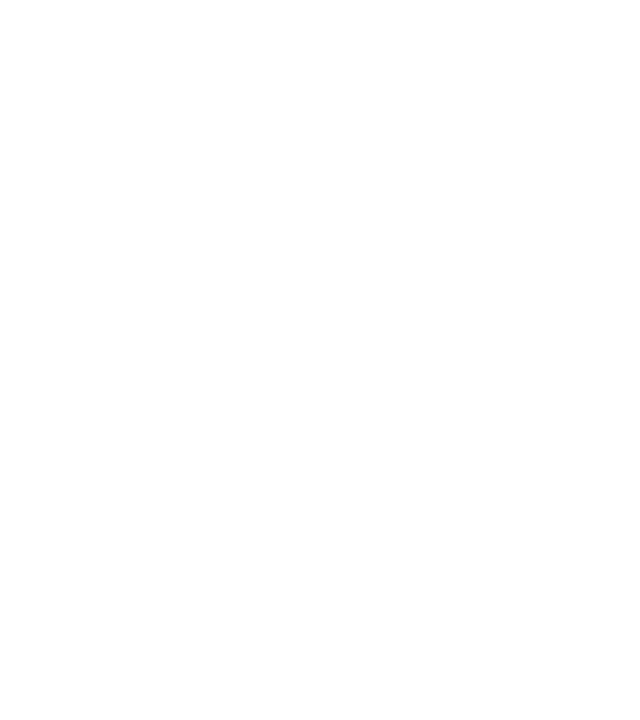
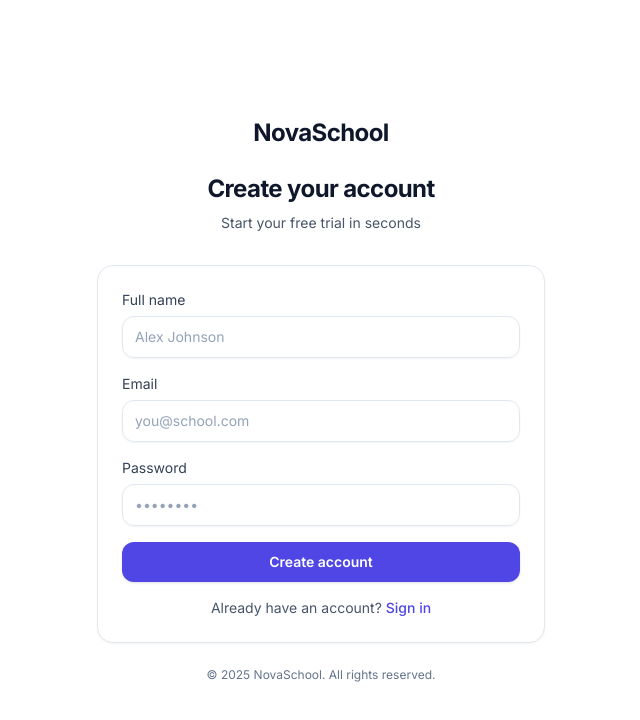
Before and after one commit to not11just12for13fun14/frontend-repo_5kjy8a5i_6ftru5, a React (Vite) app: page /register in a window 1280 px wide. Before the commit this address had no page. Shown: the top 720 px of the page, without its empty margins (319-959 px from the left). Built offline with nearby package versions, Linux system fonts and the light colour scheme; no server answers; a web font is replaced by a local one.

Commit message:
Update project prj_5kjy8a5i - 2025-11-16T19:45:22.920Z

```diff
--- /dev/null
+++ b/src/components/AuthLayout.jsx
@@ -0,0 +1,23 @@
+import { Link } from 'react-router-dom'
+
+export default function AuthLayout({ title, subtitle, children }) {
+  return (
+    <div className="min-h-screen flex flex-col bg-white text-slate-800 dark:bg-[#0f1221] dark:text-slate-100">
+      <div className="flex-1 grid place-items-center px-4">
+        <div className="w-full max-w-md">
+          <div className="mb-8 text-center">
+            <Link to="/" className="inline-flex items-center justify-center text-2xl font-bold tracking-tight text-slate-900 dark:text-white">NovaSchool</Link>
+            <h1 className="mt-6 text-2xl font-bold tracking-tight text-slate-900 dark:text-white">{title}</h1>
+            {subtitle && <p className="mt-2 text-slate-600 dark:text-slate-300 text-sm">{subtitle}</p>}
+          </div>
+          <div className="rounded-2xl border border-slate-200 bg-white p-6 shadow-sm dark:border-white/10 dark:bg-white/5">
+            {children}
+          </div>
+          <p className="mt-6 text-center text-xs text-slate-500 dark:text-slate-400">
+            © {new Date().getFullYear()} NovaSchool. All rights reserved.
+          </p>
+        </div>
+      </div>
+    </div>
+  )
+}
--- /dev/null
+++ b/src/components/Input.jsx
@@ -0,0 +1,18 @@
+export default function Input({ label, type = "text", name, value, onChange, placeholder, autoComplete, required, error }) {
+  return (
+    <label className="block text-sm">
+      <span className="mb-1.5 inline-block text-slate-700 dark:text-slate-200">{label}</span>
+      <input
+        type={type}
+        name={name}
+        value={value}
+        onChange={onChange}
+        placeholder={placeholder}
+        autoComplete={autoComplete}
+        required={required}
+        className={`w-full rounded-xl border bg-white/80 px-3 py-2.5 text-sm text-slate-900 placeholder:text-slate-400 shadow-sm outline-none transition focus:ring-2 focus:ring-indigo-500 dark:border-white/10 dark:bg-white/10 dark:text-white ${error ? 'border-red-500 focus:ring-red-500' : 'border-slate-200'}`}
+      />
+      {error && <span className="mt-1 block text-xs text-red-600">{error}</span>}
+    </label>
+  )
+}
--- a/src/components/Navbar.jsx
+++ b/src/components/Navbar.jsx
@@ -1,8 +1,19 @@
 import { Menu, School } from 'lucide-react'
 import { motion } from 'framer-motion'
+import { Link } from 'react-router-dom'
 import ThemeToggle from './ThemeToggle'
 
 export default function Navbar() {
+  const user = (() => {
+    try { return JSON.parse(localStorage.getItem('user')) } catch { return null }
+  })()
+
+  const logout = () => {
+    localStorage.removeItem('token')
+    localStorage.removeItem('user')
+    window.location.href = '/'
+  }
+
   return (
     <header className="sticky top-0 z-50 backdrop-blur-xl bg-white/70 border-b border-slate-200 dark:bg-[#0b0e1a]/80 dark:border-white/10">
       <div className="mx-auto max-w-7xl px-4 sm:px-6 lg:px-8">
@@ -25,10 +36,21 @@ export default function Navbar() {
 
           <div className="flex items-center gap-3">
             <ThemeToggle />
-            <a href="#pricing" className="hidden sm:inline-flex items-center text-sm font-medium text-slate-700 hover:text-slate-900 dark:text-slate-300 dark:hover:text-white">Sign in</a>
-            <a href="#pricing" className="inline-flex items-center gap-2 rounded-full bg-indigo-600 px-4 py-2 text-sm font-semibold text-white shadow-lg ring-1 ring-indigo-600/20 hover:bg-indigo-500 transition">
-              Start free
-            </a>
+            {!user ? (
+              <>
+                <Link to="/login" className="hidden sm:inline-flex items-center text-sm font-medium text-slate-700 hover:text-slate-900 dark:text-slate-300 dark:hover:text-white">Sign in</Link>
+                <Link to="/register" className="inline-flex items-center gap-2 rounded-full bg-indigo-600 px-4 py-2 text-sm font-semibold text-white shadow-lg ring-1 ring-indigo-600/20 hover:bg-indigo-500 transition">
+                  Start free
+                </Link>
+              </>
+            ) : (
+              <>
+                <span className="hidden sm:inline text-sm text-slate-700 dark:text-slate-300">Hi, {user.name || user.email}</span>
+                <button onClick={logout} className="inline-flex items-center gap-2 rounded-full bg-slate-900/5 px-4 py-2 text-sm font-medium text-slate-700 ring-1 ring-slate-900/10 hover:bg-slate-900/10 dark:bg-white/10 dark:text-slate-200 dark:ring-white/10 dark:hover:bg-white/15">
+                  Log out
+                </button>
+              </>
+            )}
             <button className="md:hidden rounded-xl p-2 hover:bg-slate-100 dark:hover:bg-white/10">
               <Menu className="h-5 w-5 text-slate-700 dark:text-slate-300" />
             </button>
--- a/src/main.jsx
+++ b/src/main.jsx
@@ -3,6 +3,8 @@ import ReactDOM from 'react-dom/client'
 import { BrowserRouter, Routes, Route } from 'react-router-dom'
 import App from './App'
 import Test from './Test'
+import Login from './pages/Login'
+import Register from './pages/Register'
 import './index.css'
 
 ReactDOM.createRoot(document.getElementById('root')).render(
@@ -11,6 +13,8 @@ ReactDOM.createRoot(document.getElementById('root')).render(
       <Routes>
         <Route path="/" element={<App />} />
         <Route path="/test" element={<Test />} />
+        <Route path="/login" element={<Login />} />
+        <Route path="/register" element={<Register />} />
       </Routes>
     </BrowserRouter>
   </React.StrictMode>,
--- /dev/null
+++ b/src/pages/Login.jsx
@@ -0,0 +1,51 @@
+import { useState } from 'react'
+import { Link, useNavigate } from 'react-router-dom'
+import AuthLayout from '../components/AuthLayout'
+import Input from '../components/Input'
+
+const API_BASE = import.meta.env.VITE_BACKEND_URL || ''
+
+export default function Login() {
+  const [form, setForm] = useState({ email: '', password: '' })
+  const [loading, setLoading] = useState(false)
+  const [error, setError] = useState('')
+  const navigate = useNavigate()
+
+  const onChange = (e) => setForm({ ...form, [e.target.name]: e.target.value })
+
+  const onSubmit = async (e) => {
+    e.preventDefault()
+    setError('')
+    setLoading(true)
+    try {
+      const res = await fetch(`${API_BASE}/auth/login`, {
+        method: 'POST',
+        headers: { 'Content-Type': 'application/json' },
+        body: JSON.stringify(form)
+      })
+      const data = await res.json()
+      if (!res.ok) throw new Error(data.detail || 'Login failed')
+      localStorage.setItem('token', data.access_token)
+      localStorage.setItem('user', JSON.stringify(data.user))
+      navigate('/')
+    } catch (err) {
+      setError(err.message)
+    } finally {
+      setLoading(false)
+    }
+  }
+
+  return (
+    <AuthLayout title="Welcome back" subtitle="Sign in to your account">
+      <form onSubmit={onSubmit} className="space-y-4">
+        {error && <div className="rounded-lg border border-red-200 bg-red-50 px-3 py-2 text-sm text-red-700 dark:border-red-500/30 dark:bg-red-500/10 dark:text-red-300">{error}</div>}
+        <Input label="Email" type="email" name="email" value={form.email} onChange={onChange} placeholder="you@school.com" autoComplete="email" required />
+        <Input label="Password" type="password" name="password" value={form.password} onChange={onChange} placeholder="••••••••" autoComplete="current-password" required />
+        <button disabled={loading} className="w-full rounded-xl bg-indigo-600 px-4 py-2.5 text-sm font-semibold text-white shadow hover:bg-indigo-500 disabled:opacity-50">{loading ? 'Signing in…' : 'Sign in'}</button>
+      </form>
+      <div className="mt-4 text-center text-sm text-slate-600 dark:text-slate-300">
+        Don’t have an account? <Link to="/register" className="font-medium text-indigo-600 hover:underline dark:text-indigo-400">Create one</Link>
+      </div>
+    </AuthLayout>
+  )
+}
--- /dev/null
+++ b/src/pages/Register.jsx
@@ -0,0 +1,52 @@
+import { useState } from 'react'
+import { Link, useNavigate } from 'react-router-dom'
+import AuthLayout from '../components/AuthLayout'
+import Input from '../components/Input'
+
+const API_BASE = import.meta.env.VITE_BACKEND_URL || ''
+
+export default function Register() {
+  const [form, setForm] = useState({ name: '', email: '', password: '' })
+  const [loading, setLoading] = useState(false)
+  const [error, setError] = useState('')
+  const navigate = useNavigate()
+
+  const onChange = (e) => setForm({ ...form, [e.target.name]: e.target.value })
+
+  const onSubmit = async (e) => {
+    e.preventDefault()
+    setError('')
+    setLoading(true)
+    try {
+      const res = await fetch(`${API_BASE}/auth/register`, {
+        method: 'POST',
+        headers: { 'Content-Type': 'application/json' },
+        body: JSON.stringify(form)
+      })
+      const data = await res.json()
+      if (!res.ok) throw new Error(data.detail || 'Registration failed')
+      localStorage.setItem('token', data.access_token)
+      localStorage.setItem('user', JSON.stringify(data.user))
+      navigate('/')
+    } catch (err) {
+      setError(err.message)
+    } finally {
+      setLoading(false)
+    }
+  }
+
+  return (
+    <AuthLayout title="Create your account" subtitle="Start your free trial in seconds">
+      <form onSubmit={onSubmit} className="space-y-4">
+        {error && <div className="rounded-lg border border-red-200 bg-red-50 px-3 py-2 text-sm text-red-700 dark:border-red-500/30 dark:bg-red-500/10 dark:text-red-300">{error}</div>}
+        <Input label="Full name" name="name" value={form.name} onChange={onChange} placeholder="Alex Johnson" autoComplete="name" required />
+        <Input label="Email" type="email" name="email" value={form.email} onChange={onChange} placeholder="you@school.com" autoComplete="email" required />
+        <Input label="Password" type="password" name="password" value={form.password} onChange={onChange} placeholder="••••••••" autoComplete="new-password" required />
+        <button disabled={loading} className="w-full rounded-xl bg-indigo-600 px-4 py-2.5 text-sm font-semibold text-white shadow hover:bg-indigo-500 disabled:opacity-50">{loading ? 'Creating account…' : 'Create account'}</button>
+      </form>
+      <div className="mt-4 text-center text-sm text-slate-600 dark:text-slate-300">
+        Already have an account? <Link to="/login" className="font-medium text-indigo-600 hover:underline dark:text-indigo-400">Sign in</Link>
+      </div>
+    </AuthLayout>
+  )
+}
```
Also changed, not shown: 1 other file (tests, documents, lock files or other folders).
